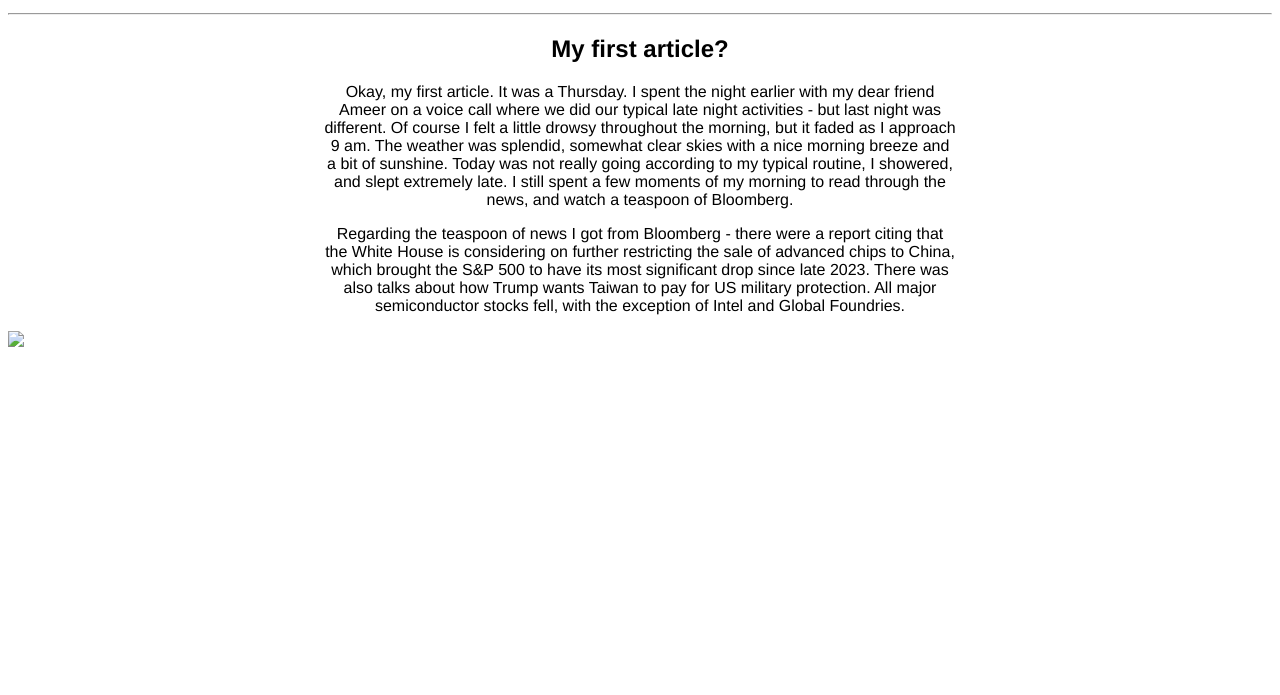
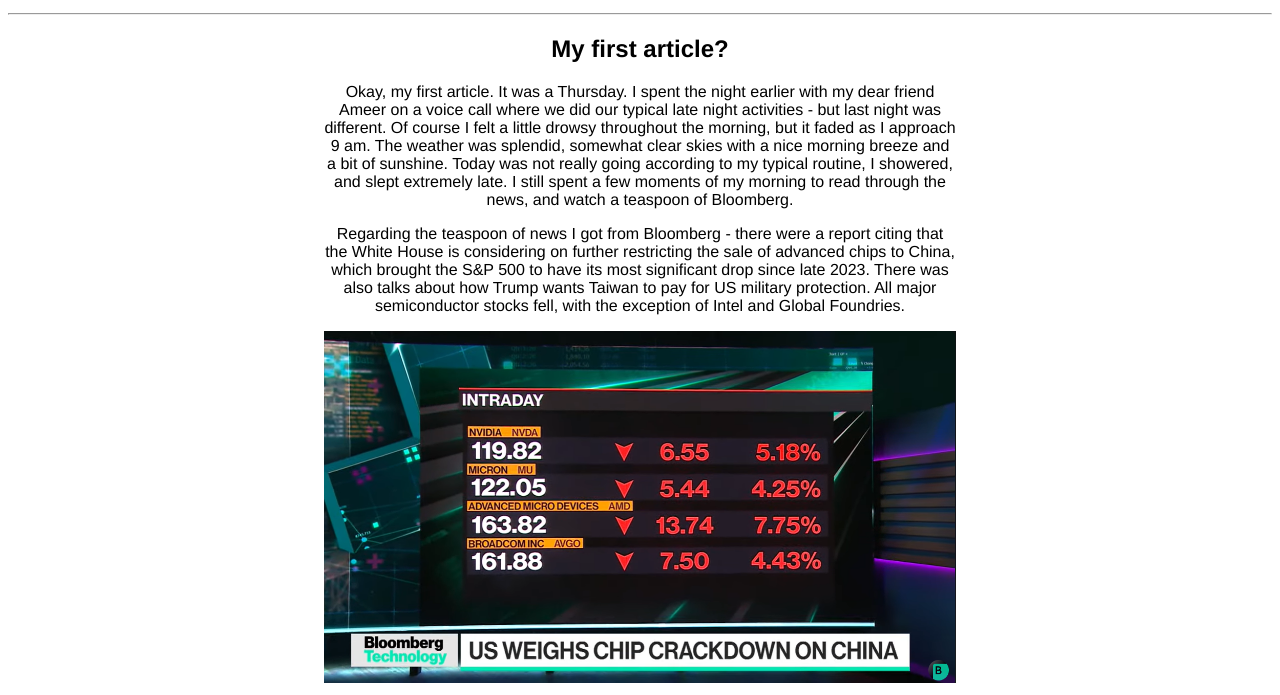
Before and after one commit to luq-mn/blog, a plain HTML site: page articles/random/The First/the first.html in a window 1280 px wide. Shown: the part 159-854 px from the top of the page. Before the commit the page ends 800 px from the top, so only its background shows below. Drawn offline with Linux system fonts and the light colour scheme; a script that the page names is missing.

Commit message:
added image to the first

```diff
--- a/articles/random/The First/the first.html
+++ b/articles/random/The First/the first.html
@@ -46,6 +46,5 @@
 
         </p>
 
-        <img src="images/bloomberg.png">
-    </body>
+        <img src="./bloomberg.png" style="max-width: 50%; height: auto;">    </body>
 </html>
--- a/style.css
+++ b/style.css
@@ -55,3 +55,8 @@ a {
     text-align: center;
     font-family: Helvetica;
 }
+
+img {
+    padding-left: 25%;
+    padding-right: 25%;
+}
```
